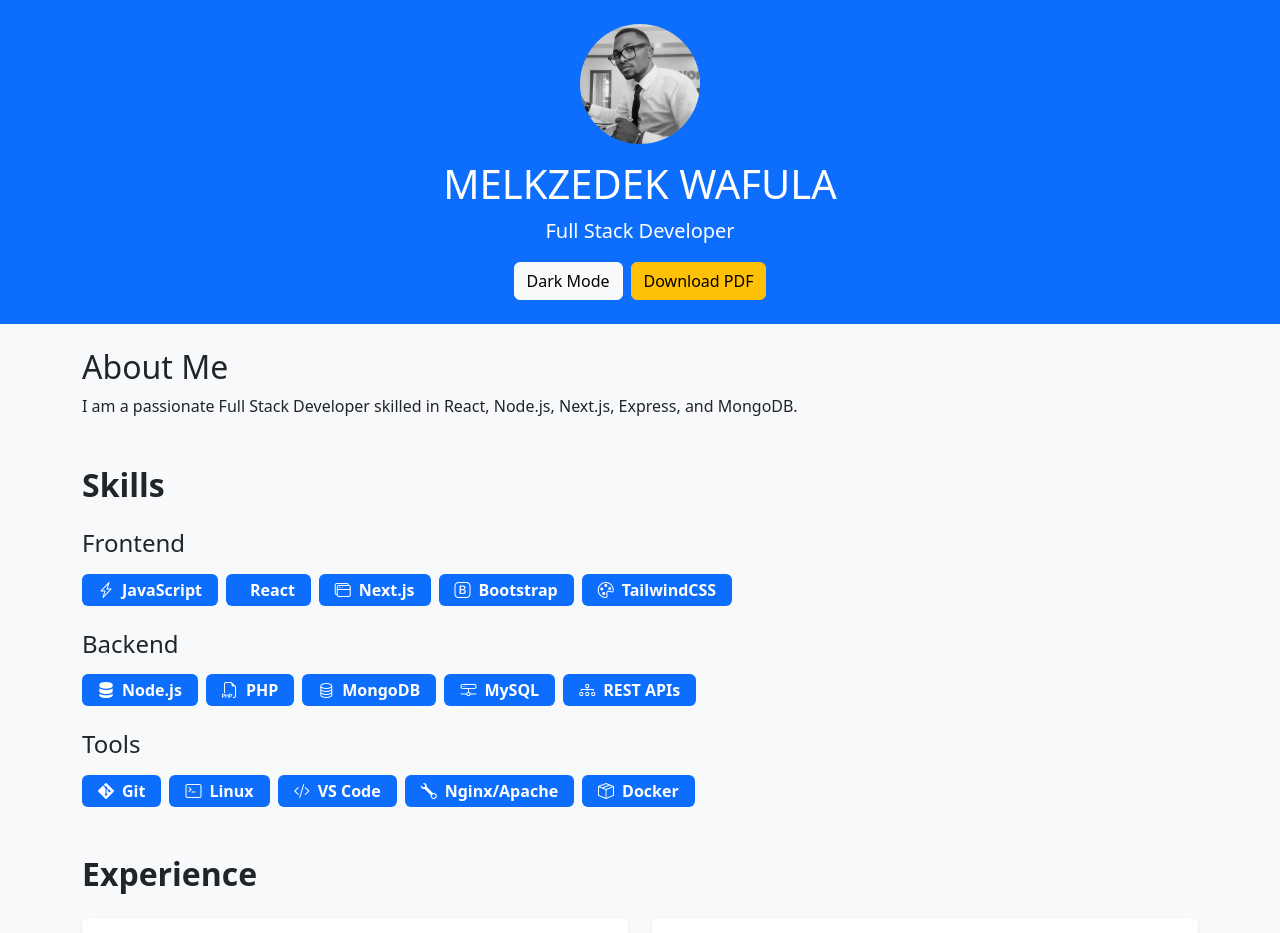
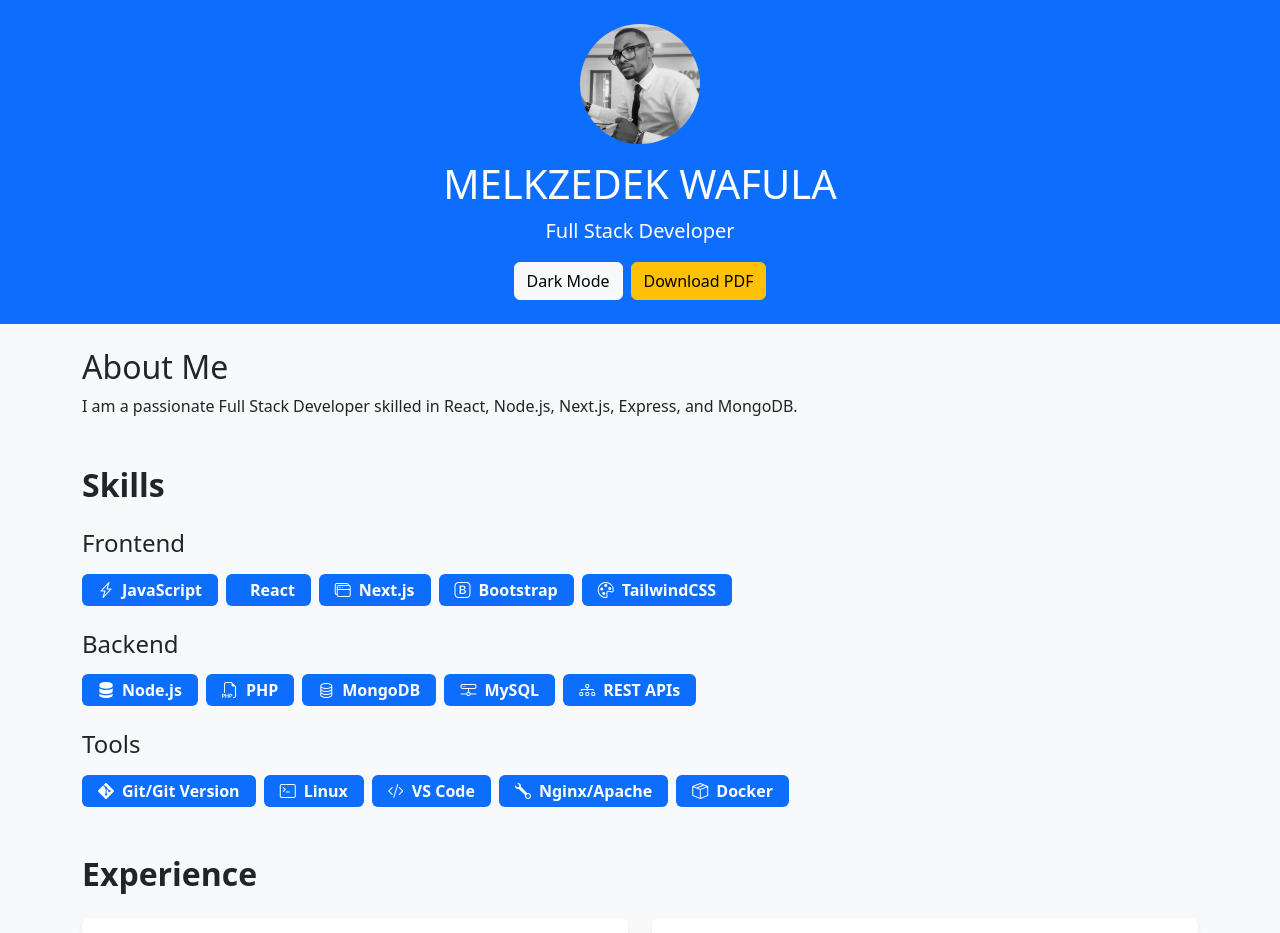
Before and after one commit to Melkzedk/my-resume, a React (Create React App) app: page / in a window 1280 px wide. Shown: the top 933 px of the page. Built offline with nearby package versions, Linux system fonts and the light colour scheme.

Commit message:
small changes

```diff
--- a/src/components/Skills.js
+++ b/src/components/Skills.js
@@ -18,7 +18,7 @@ export default function Skills() {
       { name: "REST APIs", icon: "bi bi-diagram-3" },
     ],
     Tools: [
-      { name: "Git", icon: "bi bi-git" },
+      { name: "Git/Git Version", icon: "bi bi-git" },
       { name: "Linux", icon: "bi bi-terminal" },
       { name: "VS Code", icon: "bi bi-code-slash" },
       { name: "Nginx/Apache", icon: "bi bi-wrench" },
```
